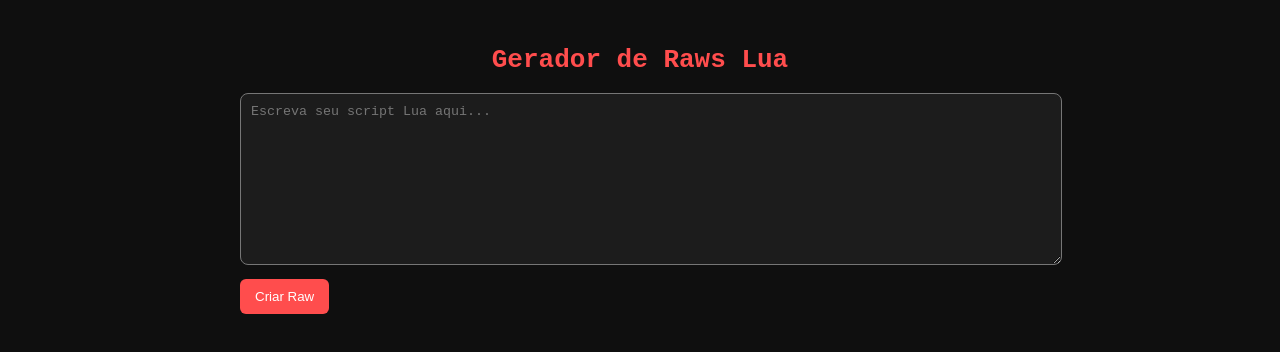
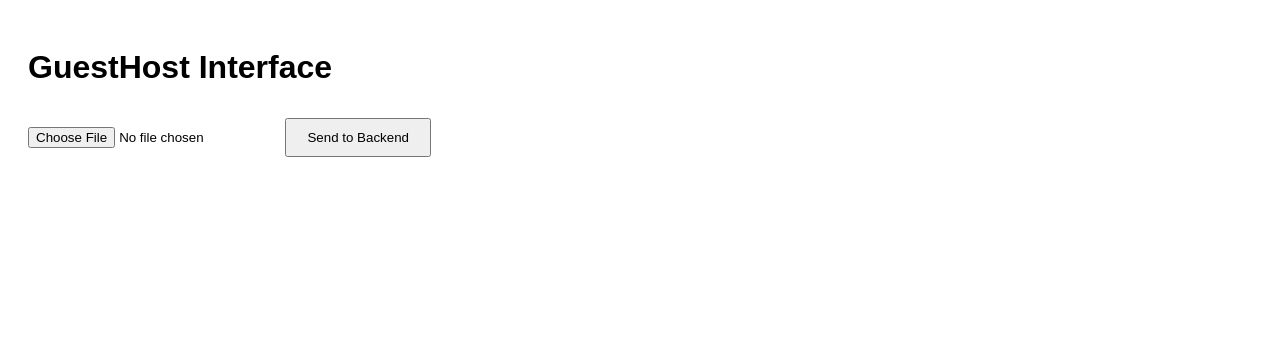
Before and after one commit to ForeverOp/GuestHost, a plain HTML site: page index.html in a window 1280 px wide. Drawn offline with Linux system fonts and the light colour scheme.

Commit message:
index.html

```diff
--- a/index.html
+++ b/index.html
@@ -1,66 +1,32 @@
 <!DOCTYPE html>
-<html lang="pt-BR">
+<html lang="en">
 <head>
   <meta charset="UTF-8">
-<title>Gerador de Raws Lua</title>
+  <title>GuestHost Interface</title>
   <style>
-body { background:#0f0f0f; color:#eaeaea; font-family:monospace; padding:20px; }
-textarea { width:100%; height:150px; background:#1c1c1c; color:#00ffcc; border-radius:8px; padding:10px; font-family:monospace; }
-button { margin-top:10px; padding:10px 15px; background:#ff4d4d; color:white; border:none; border-radius:6px; cursor:pointer; }
-#rawlink { margin-top:15px; display:block; color:#0f0; word-break: break-all; }
-h1 { text-align:center; color:#ff4d4d; }
-.container { max-width:800px; margin:auto; }
-#status { margin-top:10px; color:#ff4d4d; font-weight:bold; }
+    body { font-family: sans-serif; padding: 20px; }
+    button { padding: 10px 20px; margin-top: 10px; }
   </style>
 </head>
 <body>
-
-<div class="container">
-<h1>Gerador de Raws Lua</h1>
-
-<textarea id="scriptInput" placeholder="Escreva seu script Lua aqui..."></textarea>
-<button onclick="criarRaw()">Criar Raw</button>
-<a id="rawlink" target="_blank"></a>
-<div id="status"></div>
-</div>
+  <h1>GuestHost Interface</h1>
+  <input type="file" id="fileInput">
+  <button id="sendBtn">Send to Backend</button>
 
   <script>
-// === URL do seu backend Node.js no Vercel ===
-const BACKEND_URL = "https://seuprojeto.vercel.app/api/create";
+    const sendBtn = document.getElementById("sendBtn");
+    const fileInput = document.getElementById("fileInput");
 
-async function criarRaw() {
-    const script = document.getElementById('scriptInput').value.trim();
-    if(!script) return alert("Escreva algum script!");
+    sendBtn.addEventListener("click", () => {
+      const file = fileInput.files[0];
+      if (!file) {
+        alert("Select a file first");
+        return;
+      }
 
-    const status = document.getElementById('status');
-    const linkEl = document.getElementById('rawlink');
-    status.textContent = "⏳ Criando raw...";
-    linkEl.textContent = "";
-    linkEl.href = "";
-
-    try {
-        const res = await fetch(BACKEND_URL, {
-            method:"POST",
-            headers:{ "Content-Type":"application/json" },
-            body: JSON.stringify({ script })
+      // Aqui você chamaria o backend via fetch/AJAX
+      console.log("File ready to send:", file.name);
     });
-
-        const data = await res.json();
-        if(res.ok){
-            linkEl.textContent = `✅ Raw criado: ${data.link}`;
-            linkEl.href = data.link;
-            status.textContent = "";
-        } else {
-            status.textContent = "❌ Erro ao criar raw";
-            alert("Erro: " + JSON.stringify(data));
-        }
-    } catch(e){
-        status.textContent = "❌ Erro de conexão com backend";
-        console.error(e);
-        alert("Erro de conexão com backend. Certifique-se que o backend está online.");
-    }
-}
   </script>
-
 </body>
 </html>
```
Lines whose indentation alone changed are shown as unchanged.
